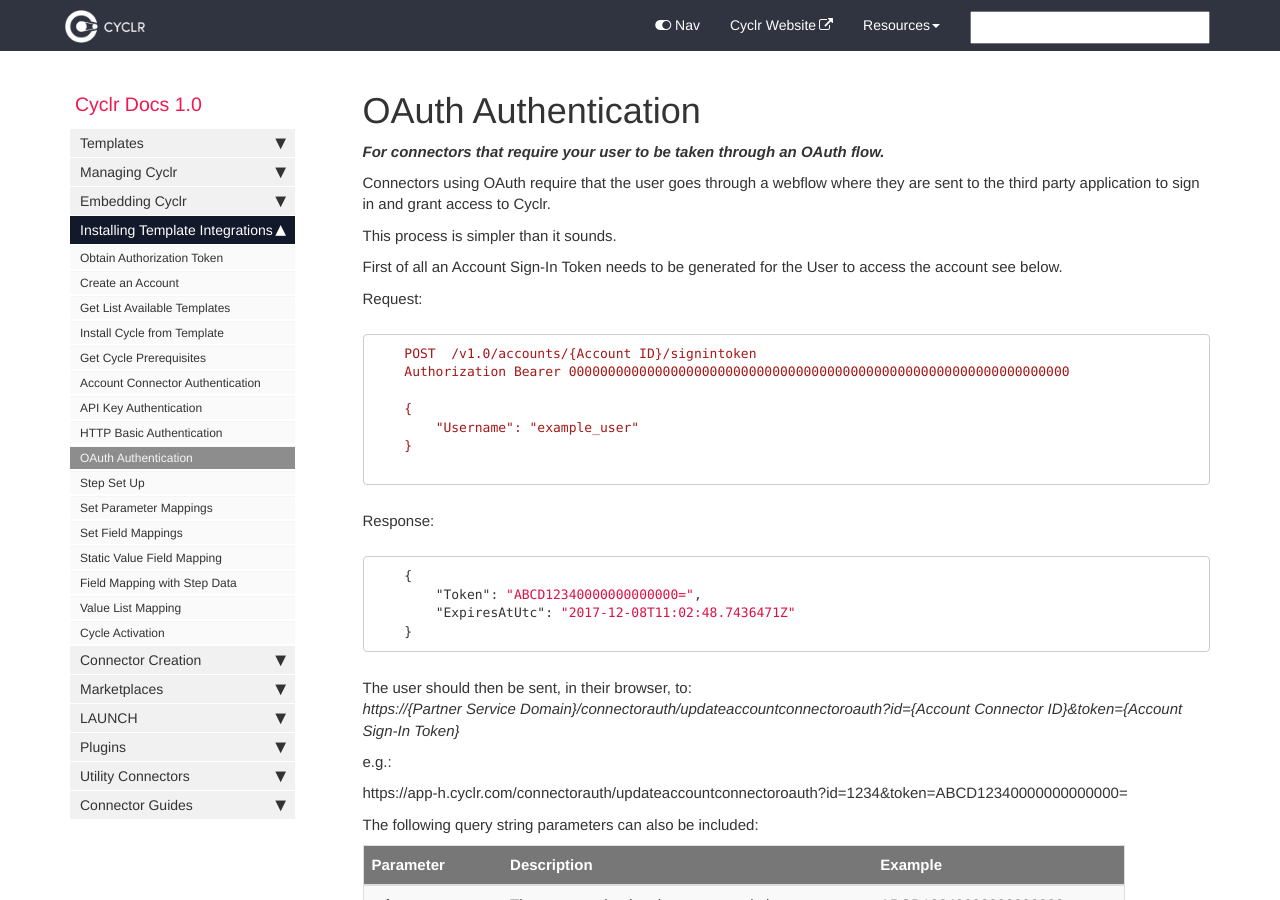
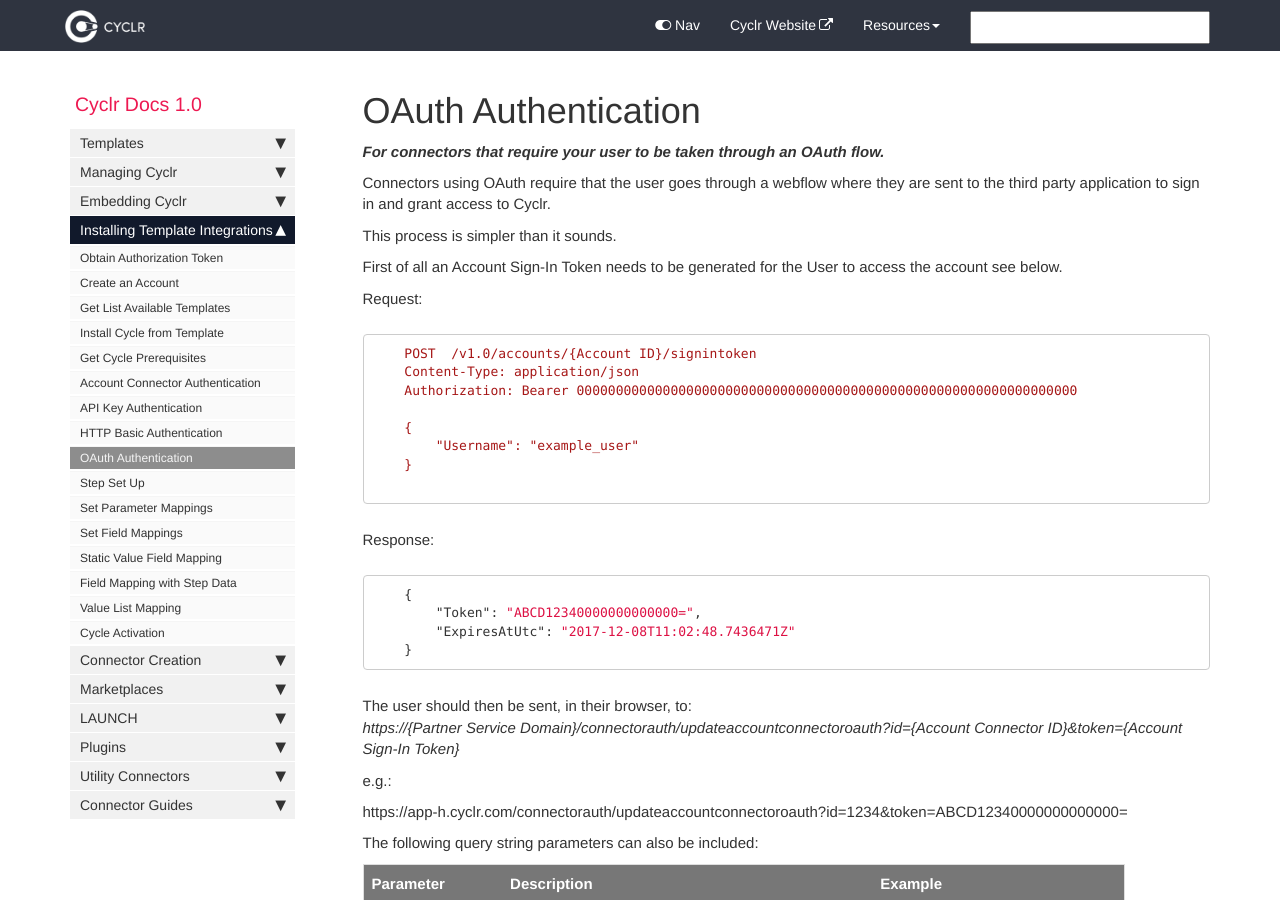
Before and after one commit to sneakysneak/docs, a Jekyll site: the page built from pages/installing-templates-api/oauth-authentication.md, in a window 1280 px wide and 900 px high. Built offline with Jekyll 4.4.1, drawn with Linux system fonts in a browser that asks for light colours; nearby versions of some CDN libraries; comment, search, counter and statistics services are not loaded.

Commit message:
Add missing content-type

`````diff
--- a/pages/installing-templates-api/oauth-authentication.md
+++ b/pages/installing-templates-api/oauth-authentication.md
@@ -17,7 +17,8 @@ Request:
 
 ````http
     POST  /v1.0/accounts/{Account ID}/signintoken
-    Authorization Bearer 0000000000000000000000000000000000000000000000000000000000000000
+    Content-Type: application/json
+    Authorization: Bearer 0000000000000000000000000000000000000000000000000000000000000000
 
     {
         "Username": "example_user"
`````
